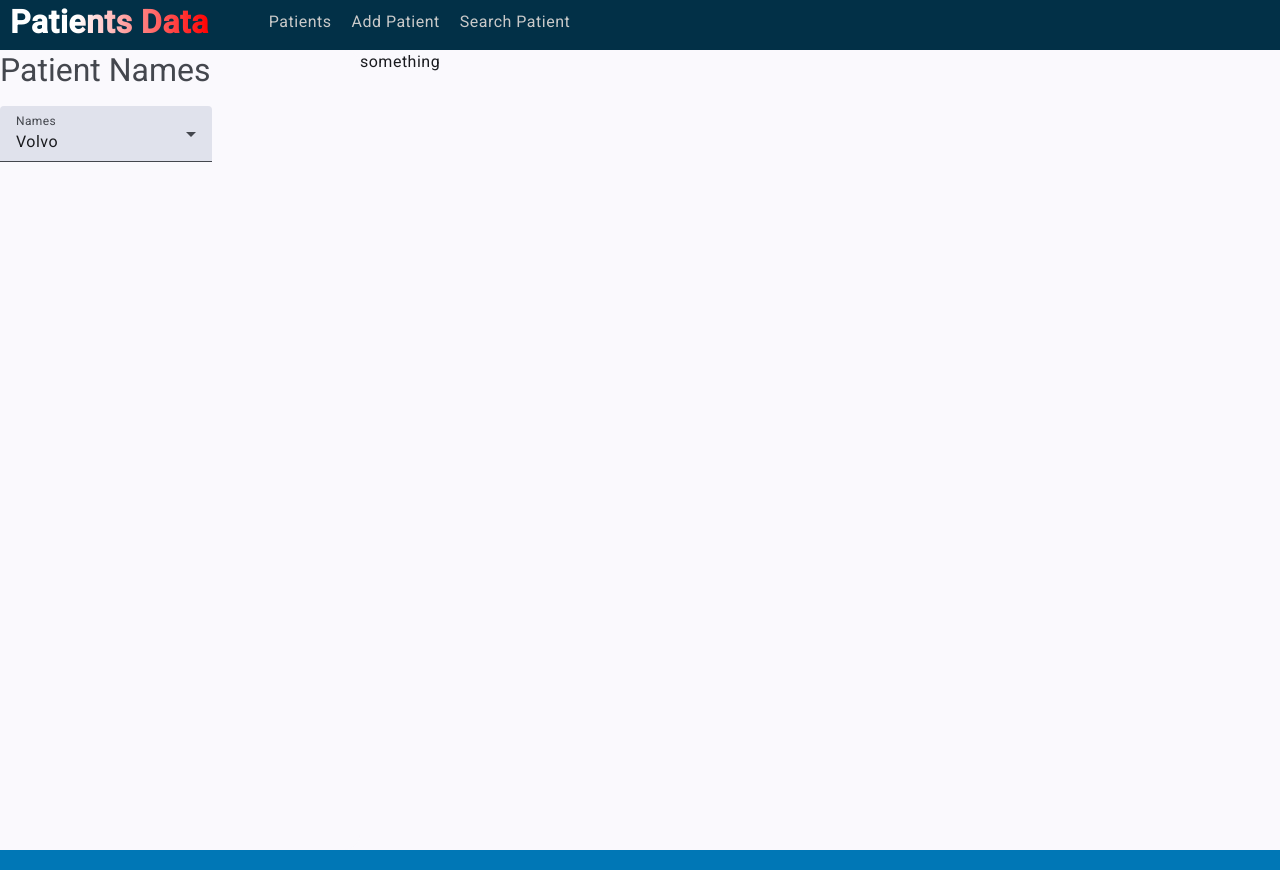
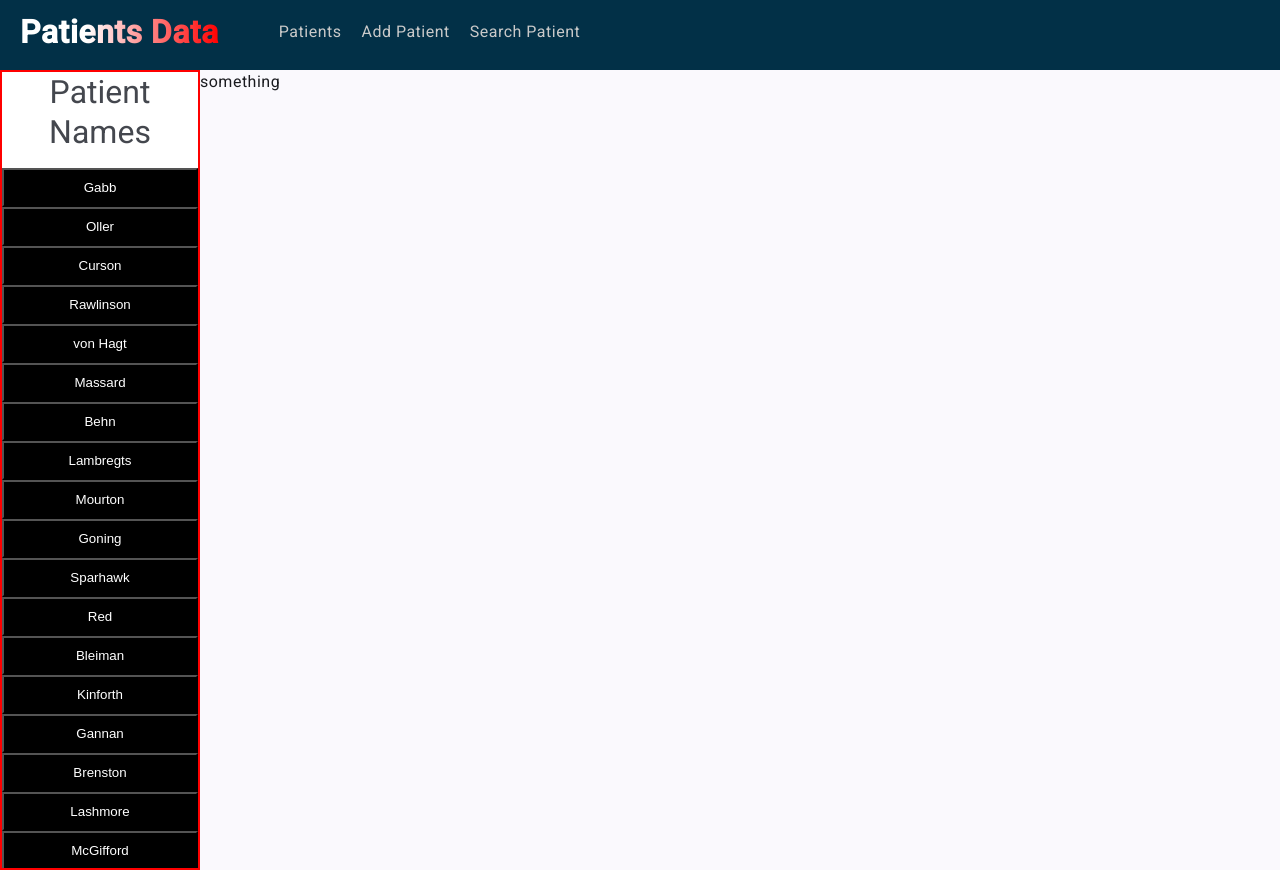
Before and after one commit to webspider02/angular_project_1, an Angular app: page /display-data in a window 1280 px wide. Built offline with nearby package versions, Linux system fonts and the light colour scheme.

Commit message:
basic sidenav styles

```diff
--- a/src/app/patients-layout/patients-layout.component.html
+++ b/src/app/patients-layout/patients-layout.component.html
@@ -34,15 +34,11 @@
 <mat-drawer-container class="example-container">
     <mat-drawer mode="side" opened>
         <h4>Patient Names</h4>
-        <mat-form-field>
-            <mat-label>Names</mat-label>
-            <select matNativeControl>
-                <option value="volvo">Volvo</option>
-                <option value="saab">Saab</option>
-                <option value="mercedes">Mercedes</option>
-                <option value="audi">Audi</option>
-            </select>
-        </mat-form-field>
+        <ng-container *ngFor="let patient of patientData">
+            <button mat-flat-button color="primary" (click)="selectPatient(patient)">
+              {{ patient.fullName }}
+            </button>
+          </ng-container>
     </mat-drawer>
 
     <mat-drawer-content>
--- a/src/app/patients-layout/patients-layout.component.scss
+++ b/src/app/patients-layout/patients-layout.component.scss
@@ -1,5 +1,5 @@
 header {
-    padding: 10px;
+    padding: 20px;
     background-color: #023047;
     display: flex;
     flex-direction: row;
@@ -47,4 +47,27 @@ header {
 mat-drawer-container {
     height: 100%;
     width: 100%;
+
+    mat-drawer {
+        border: 2px solid red;
+        background-color: #ffffff;
+        display: flex;
+        flex-direction: row;
+        align-items:center;
+        justify-content: center;
+        border-radius: 0;
+        width: 200px;
+
+        h4 {
+            text-align: center;
+        }
+
+        button[mat-flat-button] {
+            background: #000000;
+            color: white;
+            width: 100%;
+            padding: 10px;
+            overflow-y: scroll;
+        }
+    }
 }
--- a/src/app/patients-layout/patients-layout.component.ts
+++ b/src/app/patients-layout/patients-layout.component.ts
@@ -1,17 +1,26 @@
 import { Component } from '@angular/core';
+import { CommonModule } from '@angular/common';
 import { MatCardModule } from '@angular/material/card';
 import { MatSidenavModule } from '@angular/material/sidenav';
 import { MatSelectModule } from '@angular/material/select';
 import { MatFormField } from '@angular/material/form-field';
 import { MatInput } from '@angular/material/input';
+import { patientData } from '../data';
+import { Patient } from '../models';
 
 @Component({
   selector: 'app-patients-layout',
   standalone: true,
-  imports: [MatCardModule, MatSidenavModule, MatSelectModule, MatFormField, MatInput],
+  imports: [CommonModule, MatCardModule, MatSidenavModule, MatSelectModule, MatFormField, MatInput],
   templateUrl: './patients-layout.component.html',
   styleUrl: './patients-layout.component.scss'
 })
 export class PatientsLayoutComponent {
+  patientData: Patient[] = patientData;
 
+  selectedPatient: Patient | null = null
+
+  selectPatient(patient: Patient): void {
+    this.selectedPatient = patient;
+  }
 }
```
